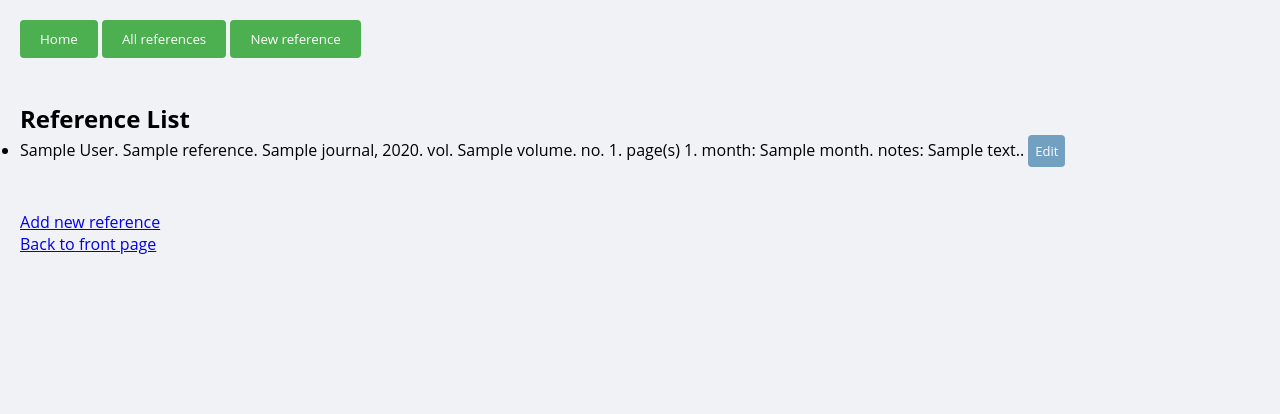
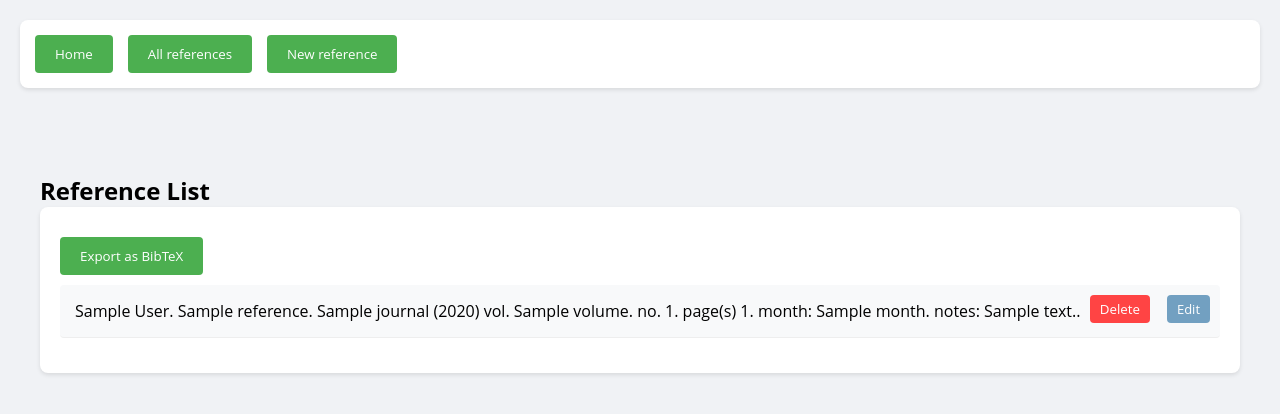
Before and after one commit to t0ffe/OhTu-miniprojekti, a Flask app: template src/templates/list_references.html in a window 1280 px wide. Shown: the top 414 px of the page. Run offline with Flask 3, Linux system fonts and the light colour scheme; the template is opened without the code that fills it: most values are stand-ins (such as "Sample title", 1, 10 or a date in 2020).

Commit message:
style changes, unifying

```diff
--- a/src/static/styles/style.css
+++ b/src/static/styles/style.css
@@ -5,11 +5,44 @@
     font-family: 'Open Sans', sans-serif;
 }
 
+.nav {
+    background: white;
+    padding: 15px;
+    border-radius: 8px;
+    margin-bottom: 20px;
+    box-shadow: 0 2px 4px rgba(0,0,0,0.1);
+    display: flex;
+    gap: 15px;
+}
+
+.container {
+    max-width: 1200px;
+    margin: 0 auto;
+}
+
 body {
     padding: 20px;
     background: #f0f2f5;
 }
 
+.reference {
+    margin-bottom: 15px;
+    padding: 15px;
+    border-bottom: 1px solid #eee;
+    position: relative;
+    background: #f8f9fa;
+    border-radius: 4px;
+    list-style-type: none;
+}
+
+.home-page {
+    display: block;
+    text-align: center;
+    padding: 50px;
+    background: white;
+    border-radius: 8px;
+    box-shadow: 0 2px 4px rgba(0,0,0,0.1);
+}
 
 input, select {
     width: 100%;
@@ -32,8 +65,106 @@ button:hover {
     background: #45a049;
 }
 
+.home-page-info {
+    margin: 20px 0;
+    white-space: pre-wrap;
+}
+
+.creator-info {
+    margin-top: 20px;
+    font-size: 14px;
+    color: #777;
+    position: bottom;
+    white-space: pre-wrap;
+}
 
 pre {
     white-space: pre-wrap;
     font-family: 'Courier New', monospace;
+    background: #f8f9fa;
+    padding: 15px;
+    border-radius: 4px;
+    margin: 10px 0;
 }
+
+.references-container {
+    background: white;
+    padding: 20px;
+    border-radius: 8px;
+    box-shadow: 0 2px 4px rgba(0,0,0,0.1);
+}
+
+
+.edit-button {
+    font-size: 13px;
+    padding: 7px 7px;
+    color: white;
+    background-color: #72A0C1;
+    border: none;
+    padding: 5px 10px;
+    border-radius: 4px;
+    cursor: pointer;
+    position: absolute;
+    right: 10px;
+    top: 10px;
+}
+
+
+.edit-button:hover {
+    background-color: #5587aa
+}
+
+.delete-button {
+    background: #ff4444;
+    color: white;
+    border: none;
+    padding: 5px 10px;
+    border-radius: 4px;
+    cursor: pointer;
+    position: absolute;
+    right: 70px;
+    top: 10px;
+}
+
+.delete-button:hover {
+    background: #cc0000;
+}
+
+.export-button-container {
+    display: flex;
+    margin: 10px 0;
+}
+
+.form-section {
+    background: white;
+    padding: 20px;
+    border-radius: 8px;
+    margin-bottom: 20px;
+    box-shadow: 0 2px 4px rgba(0,0,0,0.1);
+}
+
+.form-grid {
+    display: grid;
+    grid-template-columns: repeat(3, 1fr);
+    gap: 15px;
+}
+
+.add-reference-button {
+    width: 100%;
+    margin: 10px 0;
+}
+
+.success-message {
+    background: #4CAF50;
+    color: white;
+    padding: 15px;
+    border-radius: 4px;
+    margin: 15px 0;
+    animation: fadeOut 5s forwards;
+}
+
+@keyframes fadeOut {
+    0% { opacity: 1; }
+    70% { opacity: 1; }
+    100% { opacity: 0; display: none;}
+}
--- a/src/templates/layout.html
+++ b/src/templates/layout.html
@@ -9,10 +9,14 @@
     <title>{% block title %}{% endblock %}</title>
     <link rel= "stylesheet" type= "text/css" href= "{{ url_for('static',filename='styles/style.css') }}">
   </head>
-  <a href="/"><button>Home</button></a>
-  <a href="/list_references"><button>All references</button></a>
-  <a href="/new_reference"><button>New reference</button></a>
-  <body>
-    {% block body %}{% endblock %}
+  <div class="nav">
+    <a href="/"><button>Home</button></a>
+    <a href="/list_references"><button>All references</button></a>
+    <a href="/new_reference"><button>New reference</button></a>
+  </div>
+  <body >
+    <div class="container">
+      {% block body %}{% endblock %}
+    </div>
   </body>
 </html>
--- a/src/templates/list_references.html
+++ b/src/templates/list_references.html
@@ -10,25 +10,26 @@ Reference List
 <br>
 <h2>Reference List</h2>
 
-<ul>
+<div class="references-container">
+<div class="export-button-container">
+  <button class="export-button" >Export as BibTeX</button>
+</div>
+
   {% for reference in references %}
-    <li>
-      {{ reference.author }}. {{ reference.title }}. {{ reference.journal }}, {{ reference.year }}.
+    <li class="reference">
+      {{ reference.author }}. {{ reference.title }}. {{ reference.journal }} ({{ reference.year }})
       {% if reference.volume %} vol. {{ reference.volume }}.{% endif %}
       {% if reference.number %} no. {{ reference.number }}.{% endif %}
       {% if reference.pages %} page(s) {{ reference.pages }}.{% endif %}
       {% if reference.month %} month: {{ reference.month }}.{% endif %}
       {% if reference.note %} notes: {{ reference.note }}.{% endif %}
       <a href="/add_reference?id={{ reference.id }}">
-        <button style="font-size: 13px; padding: 7px 7px;background-color: #72A0C1">Edit</button>
-    </a>
+        <button class="edit-button">Edit</button>
+      </a>
+      <a href="/delete_reference?id={{ reference.id }}">
+        <button class="delete-button">Delete</button>
+      </a>
     </li>
   {% endfor %}
-</ul>
-<br>
-<br>
-<div>
-  <p><a href="/new_reference">Add new reference</a></p>
-  <p><a href="/">Back to front page</a></p>
 </div>
 {% endblock %}
```
Also changed, not shown: src/templates/index.html (+9 -22 lines), src/templates/new_reference.html (+34 -47 lines).
